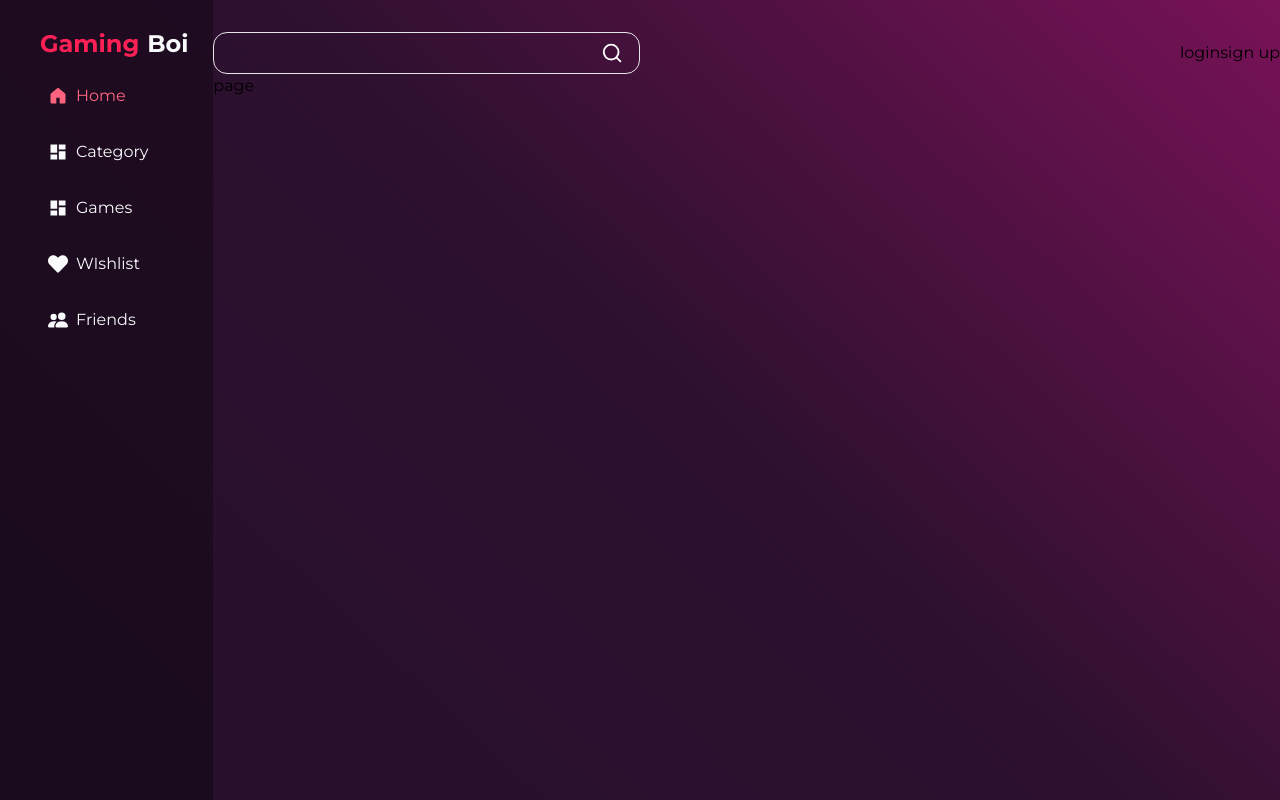
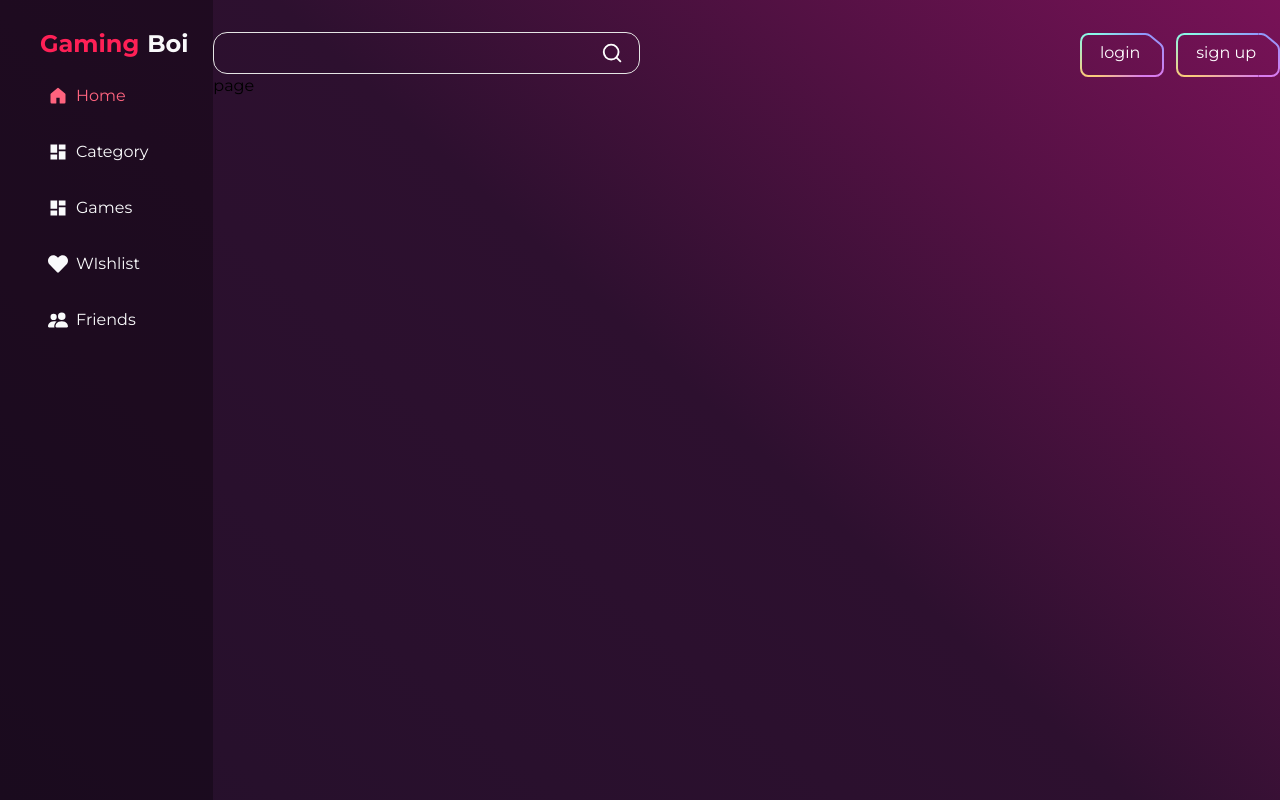
Before and after one commit to mohammed4122002/app-game, a Next.js app: page / in a window 1280 px wide. Built offline with nearby package versions, Linux system fonts and the light colour scheme.

Commit message:
Add ButtonGradient component and fix typo in NavBar; enhance ButtonGame with disabled state and Spinner

```diff
--- a/app/(grid)/layout.tsx
+++ b/app/(grid)/layout.tsx
@@ -3,6 +3,7 @@ import GridContainer from "../defaults/GridContainer";
 import SideBar from "../components/nav/SideBar";
 import NavBar from "../components/nav/NavBar";
 import MaxWidthWrapper from "../defaults/MaxWidthWrapper";
+import ButtonGradient from "../components/nav/ButtonGradient";
 
 export default function RootLayout({
   children,
@@ -11,6 +12,7 @@ export default function RootLayout({
 }>) {
   return (
     <main className="h-screen text-black ">
+      <ButtonGradient/>
       <GridContainer col={12}>
         <SideBar/>
         <MaxWidthWrapper  className="col-span-full  lg:col-span-10">
--- a/app/components/nav/NavBar.tsx
+++ b/app/components/nav/NavBar.tsx
@@ -7,7 +7,7 @@ const NavBar = () => {
   <nav>
     <header className='flex justify-between items-center'>
       <Search/>
-      <div className='flx items-center gap-2'>
+      <div className='flex items-center gap-2'>
        <ButtonGame text='login'/>
        <ButtonGame text='sign up'/>
       </div>
--- a/app/defaults/ButtonGame.tsx
+++ b/app/defaults/ButtonGame.tsx
@@ -1,11 +1,17 @@
 import React, { ReactElement } from 'react'
 import ButtonSvg from '../components/nav/ButtonSvg';
+import Link from 'next/link';
+import Spinner from './Spinner';
 
-const ButtonGame = ({className , inClick , link , text , icon}:{className?:string ; inClick?:()=>void ; link?:string ; text:string ; icon? : ReactElement}) => {
+const ButtonGame = ({className , onClick , link , text , icon , disabled=false}:{disabled?:boolean ; className?:string ; onClick?:()=>void ; link?:string ; text:string ; icon? : ReactElement}) => {
   return (
-   <button className={`${className || ""} relative | flex-initial gap-2 py-2`}>
+   <button
+   disabled={disabled}
+    className={`${className || ""} relative px-6 m-auto flex-initial gap-2 py-2 text-white`}
+    onClick={onClick }
+   >
     {ButtonSvg(false)}
-    {text}
+    <span>{disabled ? <Spinner/>:link ? <Link href={link}>{text}</Link> : text}</span>
     {icon}
    </button>
   )
--- /dev/null
+++ b/app/defaults/Spinner.tsx
@@ -0,0 +1,8 @@
+import React from "react";
+import { BiLoaderCircle } from "react-icons/bi";
+
+const Spinner = () => {
+  return <BiLoaderCircle className=" text-rose-400 m-auto   w-5 h-5 text-center animate-spin " />;
+};
+
+export default Spinner;
```
